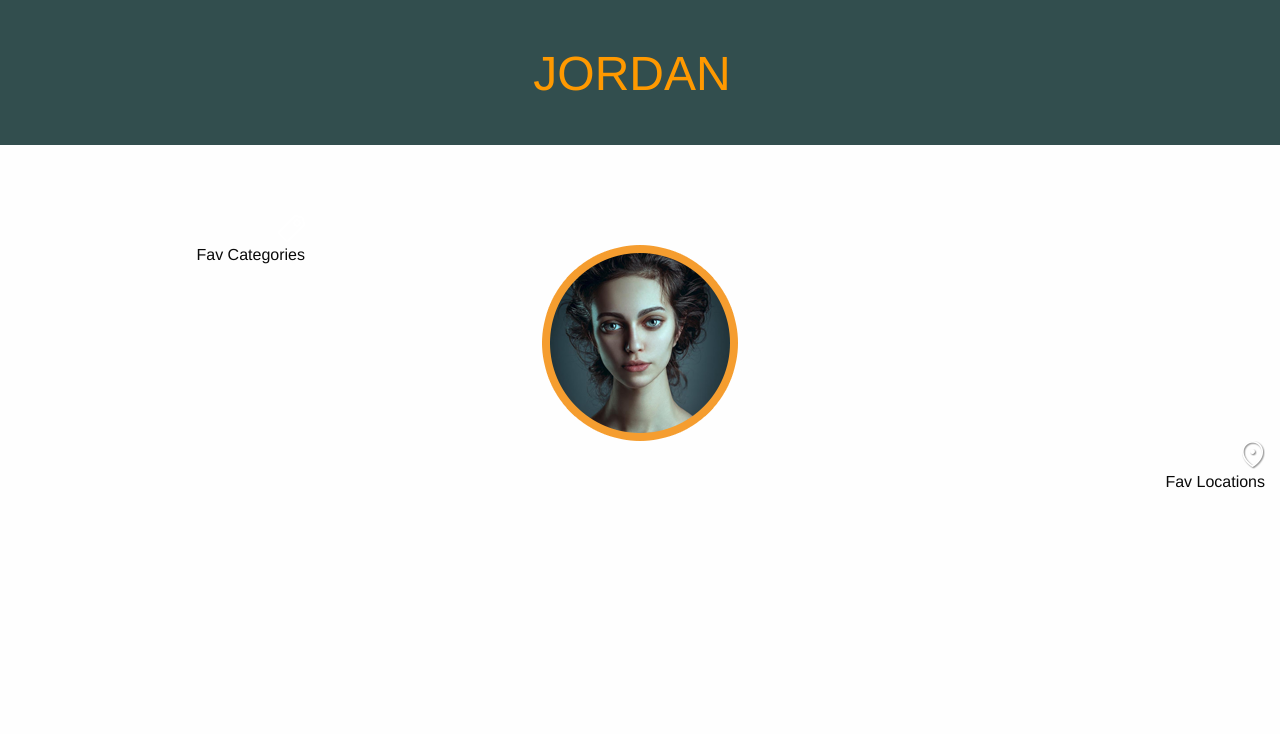
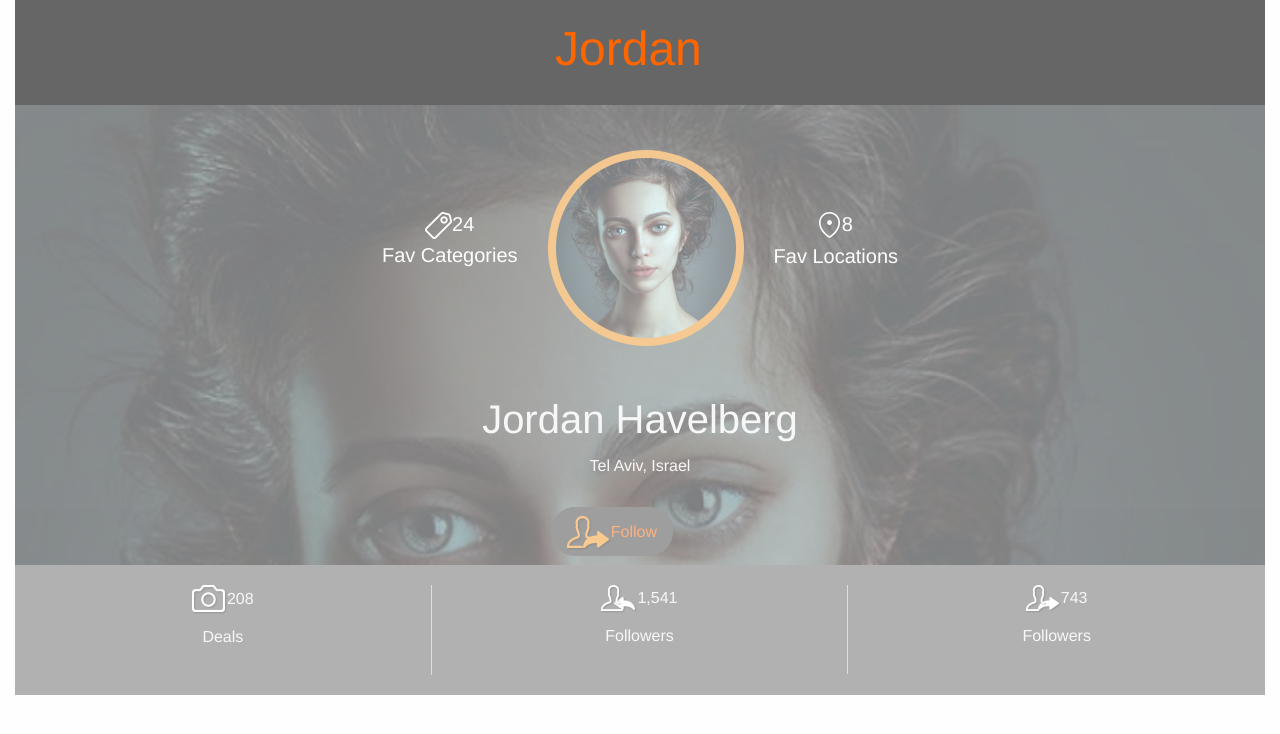
Before and after one commit to olagodavid/e3-psdtohtml, a plain HTML site: page index.html in a window 1280 px wide. Drawn offline with Linux system fonts and the light colour scheme.

Commit message:
updates and corrections

```diff
--- a/css/app.css
+++ b/css/app.css
@@ -1,32 +1,19 @@
 
-.header{
-	background-color:  #324e4e;
-	padding-top: 40px;
-	padding-bottom:30px;
-
-}
-.header h1 {
-	color: #ff9900;
-}
-
-
-
-
-
-.img {
-	display: inline-block;
-	padding-top: 70px;
-	text-align: right;
-	padding-left: 90px;
-
-}
-.img1 {
-	text-align: center;
-	padding-top: 100px;
-
-}
-
-.img2 {
-	text-align: right;
-	padding-bottom: 100px;
-}
+/*--jordan--*/
+.header{background-color: #666666; padding: 15px 25px;}
+.header h1{color:  #ff6600;}
+.fav-21{text-align: right;vertical-align: middle;}
+.fav-8{text-align: left;}
+.fav{text-align: center;vertical-align: middle;}
+.top-img{display: inline-block;vertical-align: middle;padding: 15px;}
+.top{text-align: center;padding: 30px 15px;}
+/*havel*/
+.havel{text-align: center;padding-bottom: 15px;color:  #f2f2f2;}
+.btn{color:  #ff6600;border: 1px solid #404040;border-radius: 45px;padding: 15px;background-color:#404040;text-align: center; }
+.btn-alt{padding: 15px 0;}
+.imaged{background-color: #666666;text-align: center;padding: 20px 0;}
+.border{border-right: 1px solid #bfbfbf;}
+.color{color:   #f2f2f2;}
+.col{padding: 10px;}
+.back{background-image: url(../assets/bg.jpg);background-repeat: no-repeat;background-size: 100%;width: 100%;height: 100%; opacity: 0.5; filter: alpha(opacity=50);}
+.top-img {color: #fff; font-size: 20px;}
--- a/index.html
+++ b/index.html
@@ -12,31 +12,66 @@
     <!---header-->
     <!--row 1-->
    <div class="expanded row">
-      <div class"small-12 medium-12 large-12">
+    <div class="small-12 columns">
+
+  <!--Jordan header-->
   <div class="expanded row header">
-          <div class="small-2 small-centered " >
-            <h1 class="text">JORDAN</h1>
+    <div class="small-2 columns small-centered">
+      <h1>Jordan</h1>
     </div>
   </div>
-        <!--main content-->
-        <div class="expande row">
+
+<div class="back">
 <div class="expanded row">
-            <div class="small-3 columns align-self-middle img">
-              <img src="assets/favcategories.png"><br>
-              <p>Fav Categories</p>
-            </div>
-              <div class="small-6 columns align-self-middle img1">
+  <div class="small-12 columns small-centered align-justify ">
+    <div class="top">
+      <div class="top-img">
+         <img class="img" src="assets/favcategories.png ">24<br><p>Fav Categories</p>
+      </div><!--
+      --><div class="top-img">
          <img src="assets/img.png">
-
-            </div>
-              <div class="small-4 columns align-self-middle img2">
-              <img src="assets/favlocations.png"><br>
-              <p>Fav Locations</p>
+      </div><!--
+      --><div class="top-img">
+        <img class="img" src="assets/favlocations.png ">8<br><p>Fav Locations</p>
       </div>
     </div>
   </div>
 </div>
+<!--tel aviv-->
+<div class="expanded row">
+  <div class="small-6 columns small-centered havel">
+    <h2>Jordan Havelberg</h2>
+    <h6>Tel Aviv, Israel</h6>
   </div>
+</div>
+    <!--button-->
+    <div class="expanded row btn-alt">
+      <div class="small-6 medium-2 large-2 columns small-centered">
+        <a class="secondary btn" href="#">
+          <img src="assets/follow.png">Follow
+        </a>
+      </div>
+    </div>
+    <!--bottom row-->
+    <div class="expanded row imaged">
+      <div class="small-4 columns border">
+        <div class="color"><img src="assets/deals.png">208<br><p class="col">Deals</p></div>
+      </div>
+      <div class="small-4 columns border">
+        <div  class="color"><img src="assets/followers.png">1,541<br><p class="col">Followers</p></div>
+      </div>
+      <div class="small-4 columns">
+        <div  class="color"><img src="assets/following.png">743<br><p class="col">Followers</p></div>
+      </div>
+    </div>
+</div>
+
+
+
+
+  </div>
+</div>
+
 
     <script src="js/vendor/jquery.js"></script>
     <script src="js/vendor/what-input.js"></script>
```
Lines whose indentation alone changed are shown as unchanged.
